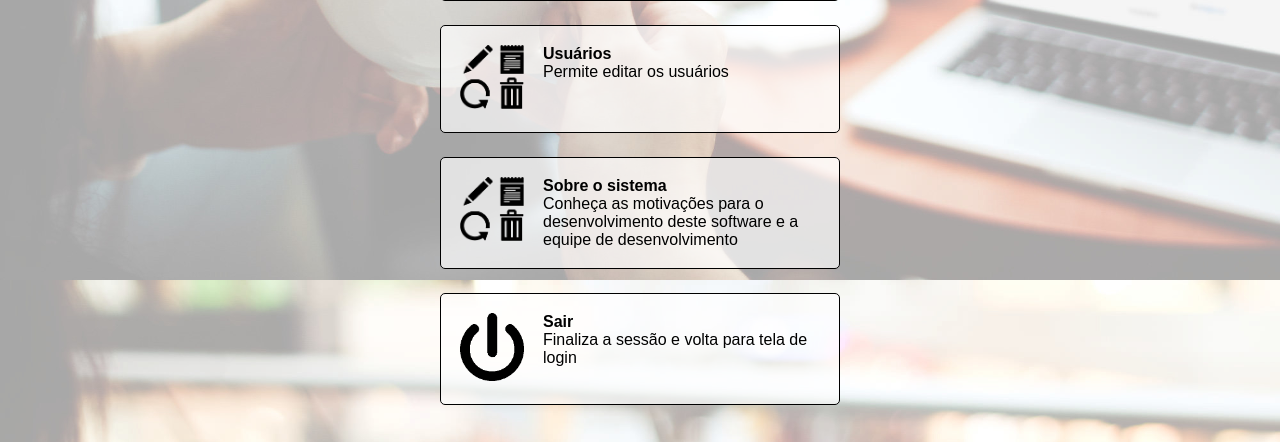
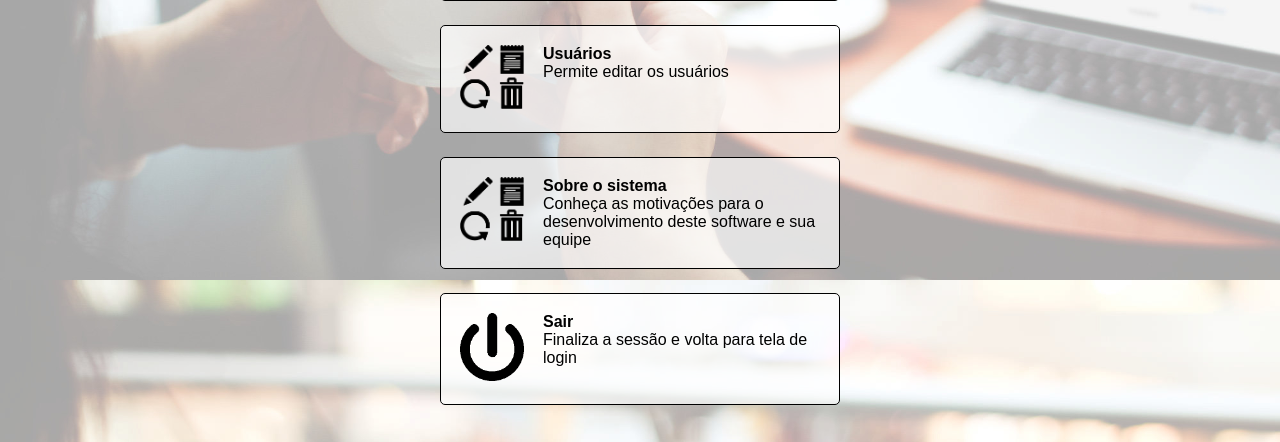
Before and after one commit to ICEI-PUC-Minas-PMV-ADS/PMV-ADS-2023-1-E1-PROJ-WEB-T14-G5-Cadastro_De_Pessoas, a PHP site: page /Opcoes.php in a window 1280 px wide. Shown: the part 573-1015 px from the top of the page. Run offline with PHP 8.4, Linux system fonts and the light colour scheme.

Commit message:
Update Opcoes.php

```diff
--- a/src/Opcoes.php
+++ b/src/Opcoes.php
@@ -49,7 +49,7 @@
 	<TABLE onClick="javascript:gotoURL('/Sobre.php')" class='botao_opcao'>
 		<TR>
 			<TD><img src='/Imagens/Opcoes.png'></TD>
-			<TD><B>Sobre o sistema</B><BR>Conheça as motivações para o desenvolvimento deste software e a equipe de desenvolvimento</TD>
+			<TD><B>Sobre o sistema</B><BR>Conheça as motivações para o desenvolvimento deste software e sua equipe</TD>
 		</TR>
 	</TABLE>
 
```
